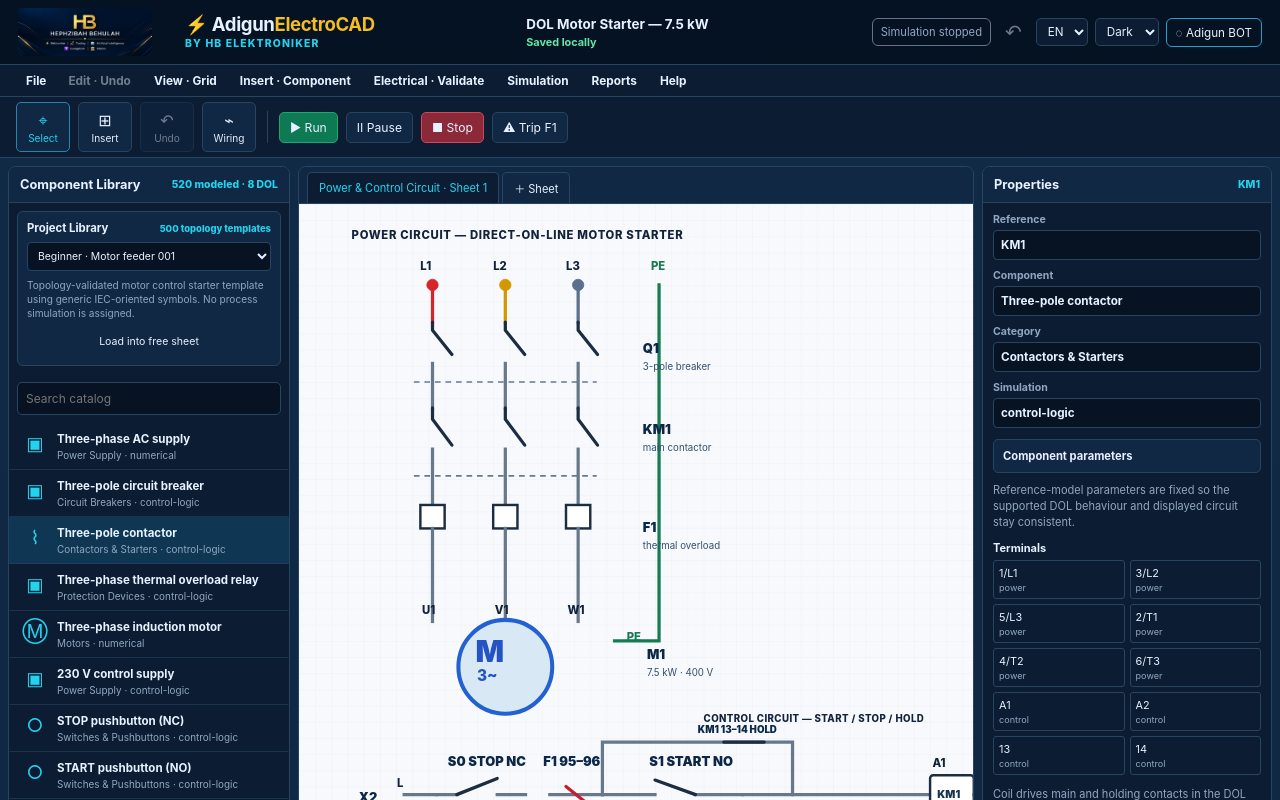
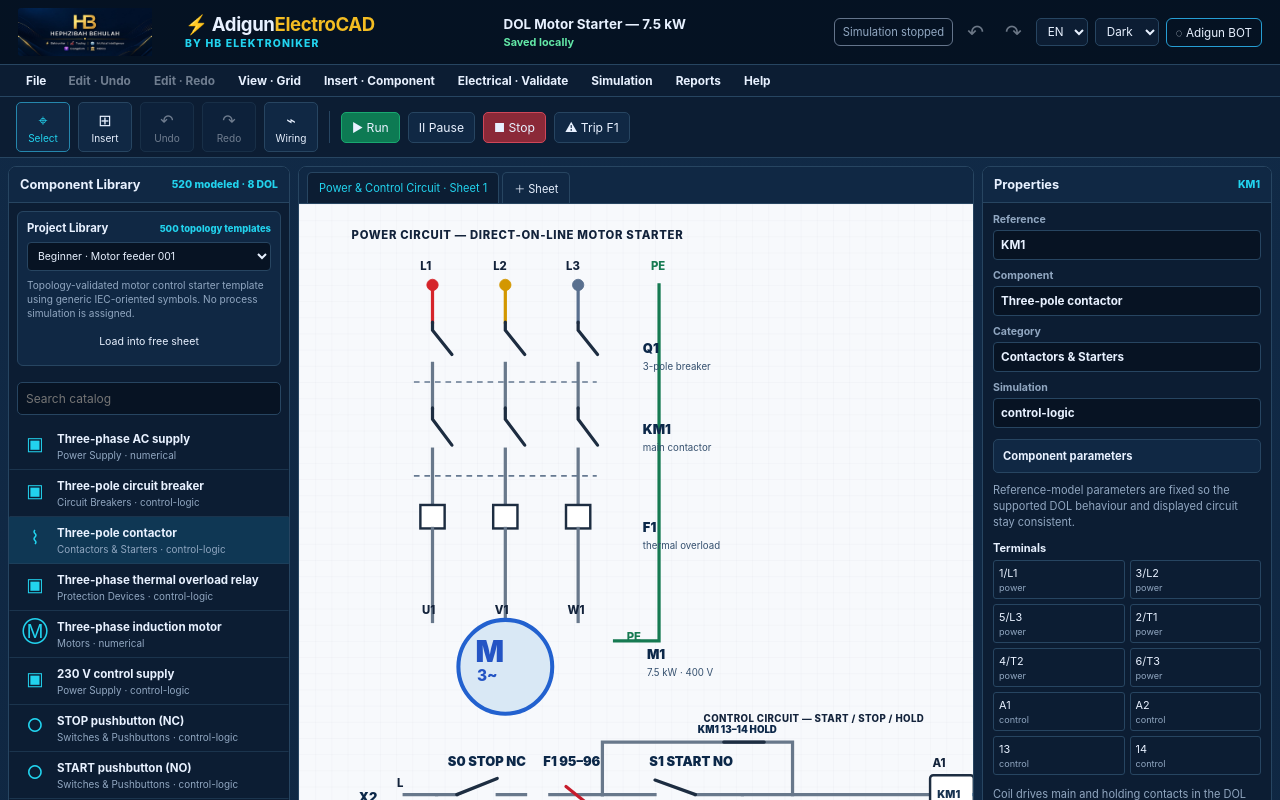
Before and after one commit to HephzibahBehulahHQ/AdigunElectroCAD, a React (Vite) app: page / in a window 1280 px wide. Shown: the top 800 px of the page. Built offline with nearby package versions, Linux system fonts and the light colour scheme.

Commit message:
feat: add bounded project undo redo

```diff
--- a/src/app/App.tsx
+++ b/src/app/App.tsx
@@ -1,6 +1,7 @@
 import { useEffect, useMemo, useState, type ChangeEvent } from "react";
 import { catalogById, componentCatalog, dolCatalog } from "../catalog/dolCatalog";
 import { canPlaceComponent, findOpenPlacement, moveComponent, removeComponent, rotateComponent, updateComponentProperty } from "../cad/documentOps";
+import { recordProjectEdit, redoProject, undoProject, type ProjectHistory } from "../cad/projectHistory";
 import { canConnectTerminals, validateCircuit } from "../electrical/topology";
 import { addFreeSchematicSheet, createStarterProject, loadTemplateIntoSheet, replaceSheetDocument } from "../projects/starterProject";
 import { templateLibrary } from "../projects/templateLibrary";
@@ -28,7 +29,7 @@
 export function App() {
   const [project, setProject] = useState<ElectricalProject>(() => createStarterProject());
   const [activeSheetId, setActiveSheetId] = useState("sheet-dol");
-  const [history, setHistory] = useState<ElectricalProject[]>([]);
+  const [history, setHistory] = useState<ProjectHistory>({ undo: [], redo: [] });
   const [selectedComponentId, setSelectedComponentId] = useState("contactor");
   const [selectedDefinitionId, setSelectedDefinitionId] = useState("contactor.three-pole");
   const [search, setSearch] = useState("");
@@ -80,10 +81,16 @@
     }
   }, []);
 
+  const recordEdit = (next: ElectricalProject) => {
+    setHistory((state) => recordProjectEdit(state, project));
+    setProject(next);
+    setDirty(true);
+  };
+
   const updateDocument = (next: CircuitDocument, saveHistory = true) => {
-    if (saveHistory) setHistory((items) => [...items, project].slice(-30));
-    setProject(replaceSheetDocument(project, activeSheet.id, next));
-    setDirty(true);
+    const nextProject = replaceSheetDocument(project, activeSheet.id, next);
+    if (saveHistory) recordEdit(nextProject);
+    else setProject(nextProject);
   };
 
   const runAction = (action: DolAction) => {
@@ -110,8 +117,7 @@
     try {
       const restored = parseProjectJson(saved);
       const firstSheet = restored.sheets[0];
-      setHistory((items) => [...items, project].slice(-30));
-      setProject(restored);
+      recordEdit(restored);
       setActiveSheetId(firstSheet.id);
       setSelectedComponentId(firstSheet.document.components[0]?.id ?? "");
       setWireMode(false);
@@ -141,8 +147,7 @@
     try {
       const imported = parseProjectJson(await file.text());
       const firstSheet = imported.sheets[0];
-      setHistory((items) => [...items, project].slice(-30));
-      setProject(imported);
+      recordEdit(imported);
       setActiveSheetId(firstSheet.id);
       setSelectedComponentId(firstSheet.document.components[0]?.id ?? "");
       setWireMode(false);
@@ -155,8 +160,7 @@
   };
 
   const restoreDol = () => {
-    setHistory((items) => [...items, project].slice(-30));
-    setProject(createStarterProject());
+    recordEdit(createStarterProject());
     setActiveSheetId("sheet-dol");
     setSelectedComponentId("contactor");
     setDirty(true);
@@ -165,15 +169,27 @@
   };
 
   const undo = () => {
-    const previous = history.at(-1);
-    if (!previous) return;
-    setHistory((items) => items.slice(0, -1));
-    setProject(previous);
-    const restoredSheet = previous.sheets.find((sheet) => sheet.id === activeSheetId) ?? previous.sheets[0];
+    const result = undoProject(history, project);
+    if (!result.project) return;
+    setHistory(result.history);
+    setProject(result.project);
+    const restoredSheet = result.project.sheets.find((sheet) => sheet.id === activeSheetId) ?? result.project.sheets[0];
     setActiveSheetId(restoredSheet.id);
     setSelectedComponentId(restoredSheet.document.components[0]?.id ?? "");
     setDirty(true);
     setNotice("Last project edit undone.");
+  };
+
+  const redo = () => {
+    const result = redoProject(history, project);
+    if (!result.project) return;
+    setHistory(result.history);
+    setProject(result.project);
+    const restoredSheet = result.project.sheets.find((sheet) => sheet.id === activeSheetId) ?? result.project.sheets[0];
+    setActiveSheetId(restoredSheet.id);
+    setSelectedComponentId(restoredSheet.document.components[0]?.id ?? "");
+    setDirty(true);
+    setNotice("Last project edit redone.");
   };
 
   const addSelectedComponent = () => {
@@ -201,8 +217,7 @@
   const addSheet = () => {
     const next = addFreeSchematicSheet(project);
     const sheet = next.sheets.at(-1)!;
-    setHistory((items) => [...items, project].slice(-30));
-    setProject(next);
+    recordEdit(next);
     setActiveSheetId(sheet.id);
     setSelectedComponentId("");
     setWireMode(false);
@@ -230,8 +245,7 @@
     }
     const next = loadTemplateIntoSheet(targetProject, targetSheetId, selectedTemplate);
     const loadedSheet = next.sheets.find((sheet) => sheet.id === targetSheetId)!;
-    setHistory((items) => [...items, project].slice(-30));
-    setProject(next);
+    recordEdit(next);
     setActiveSheetId(targetSheetId);
     setSelectedComponentId(loadedSheet.document.components[0]?.id ?? "");
     setWireMode(false);
@@ -372,7 +386,8 @@
         <div className="project-status"><strong>{project.name}</strong><span className={dirty ? "dirty" : "saved"}>{dirty ? "Unsaved local changes" : "Saved locally"}</span></div>
         <div className="header-actions">
           <span className={isRunning ? "simulation-pill active" : "simulation-pill"}>{isRunning ? t.running : t.stopped}</span>
-          <button className="icon-button" onClick={undo} disabled={!history.length} aria-label="Undo last project edit">↶</button>
+          <button className="icon-button" onClick={undo} disabled={!history.undo.length} aria-label="Undo last project edit">↶</button>
+          <button className="icon-button" onClick={redo} disabled={!history.redo.length} aria-label="Redo last project edit">↷</button>
           <select value={locale} onChange={(event) => setLocale(event.target.value as Locale)} aria-label="Interface language"><option value="en">EN</option><option value="de">DE</option></select>
           <select value={theme} onChange={(event) => setTheme(event.target.value as Theme)} aria-label="Theme"><option value="dark">Dark</option><option value="light">Light</option></select>
           <button className="bot-button" onClick={() => setNotice("Adigun BOT requires a separately configured secure service; it is not enabled in this foundation.")}>◌ Adigun BOT</button>
@@ -381,7 +396,8 @@
 
       <nav className="menu-row" aria-label="Project actions">
         <details><summary>File</summary><div className="menu-popover"><button onClick={restoreDol}>{t.restore}</button><button onClick={saveLocally}>{t.save}</button><button onClick={loadLocalSave}>Load local save</button><button onClick={exportProject}>{t.export}</button><label className="menu-file-control">Import JSON<input type="file" accept="application/json,.json" onChange={importProject} /></label></div></details>
-        <button onClick={undo} disabled={!history.length}>Edit · Undo</button>
+        <button onClick={undo} disabled={!history.undo.length}>Edit · Undo</button>
+        <button onClick={redo} disabled={!history.redo.length}>Edit · Redo</button>
         <button onClick={() => setNotice("Grid and terminal anchors are enabled on the current schematic.")}>View · Grid</button>
         <button onClick={() => setNotice("Select a catalog entry and use Insert to place a real catalog instance.")}>Insert · Component</button>
         <button onClick={() => setNotice(`${topologyIssues.length ? `${topologyIssues.length} topology issue(s) found.` : t.valid}.`)}>Electrical · Validate</button>
@@ -393,7 +409,8 @@
       <section className="tool-row" aria-label="CAD and simulation tools">
         <button className="tool-button selected" onClick={() => setNotice("Select components directly on the schematic or from the catalog.")}>⌖<span>Select</span></button>
         <button className="tool-button" onClick={addSelectedComponent}>⊞<span>Insert</span></button>
-        <button className="tool-button" onClick={undo} disabled={!history.length}>↶<span>Undo</span></button>
+        <button className="tool-button" onClick={undo} disabled={!history.undo.length}>↶<span>Undo</span></button>
+        <button className="tool-button" onClick={redo} disabled={!history.redo.length}>↷<span>Redo</span></button>
         <button className={wireMode ? "tool-button selected" : "tool-button"} onClick={toggleWireMode}>⌁<span>Wiring</span></button>
         <span className="tool-divider" />
         <button className="run" onClick={() => setIsRunning(true)} disabled={!isReferenceSheet}>▶ Run</button>
--- /dev/null
+++ b/src/cad/projectHistory.ts
@@ -0,0 +1,24 @@
+import type { ElectricalProject } from "../types/electrical";
+
+export interface ProjectHistory {
+  undo: ElectricalProject[];
+  redo: ElectricalProject[];
+}
+
+const bounded = (projects: ElectricalProject[]) => projects.slice(-30);
+
+export function recordProjectEdit(history: ProjectHistory, current: ElectricalProject): ProjectHistory {
+  return { undo: bounded([...history.undo, current]), redo: [] };
+}
+
+export function undoProject(history: ProjectHistory, current: ElectricalProject): { project?: ElectricalProject; history: ProjectHistory } {
+  const project = history.undo.at(-1);
+  if (!project) return { history };
+  return { project, history: { undo: history.undo.slice(0, -1), redo: bounded([...history.redo, current]) } };
+}
+
+export function redoProject(history: ProjectHistory, current: ElectricalProject): { project?: ElectricalProject; history: ProjectHistory } {
+  const project = history.redo.at(-1);
+  if (!project) return { history };
+  return { project, history: { undo: bounded([...history.undo, current]), redo: history.redo.slice(0, -1) } };
+}
```
Also changed, not shown: 4 other files (tests, documents, lock files or other folders).
